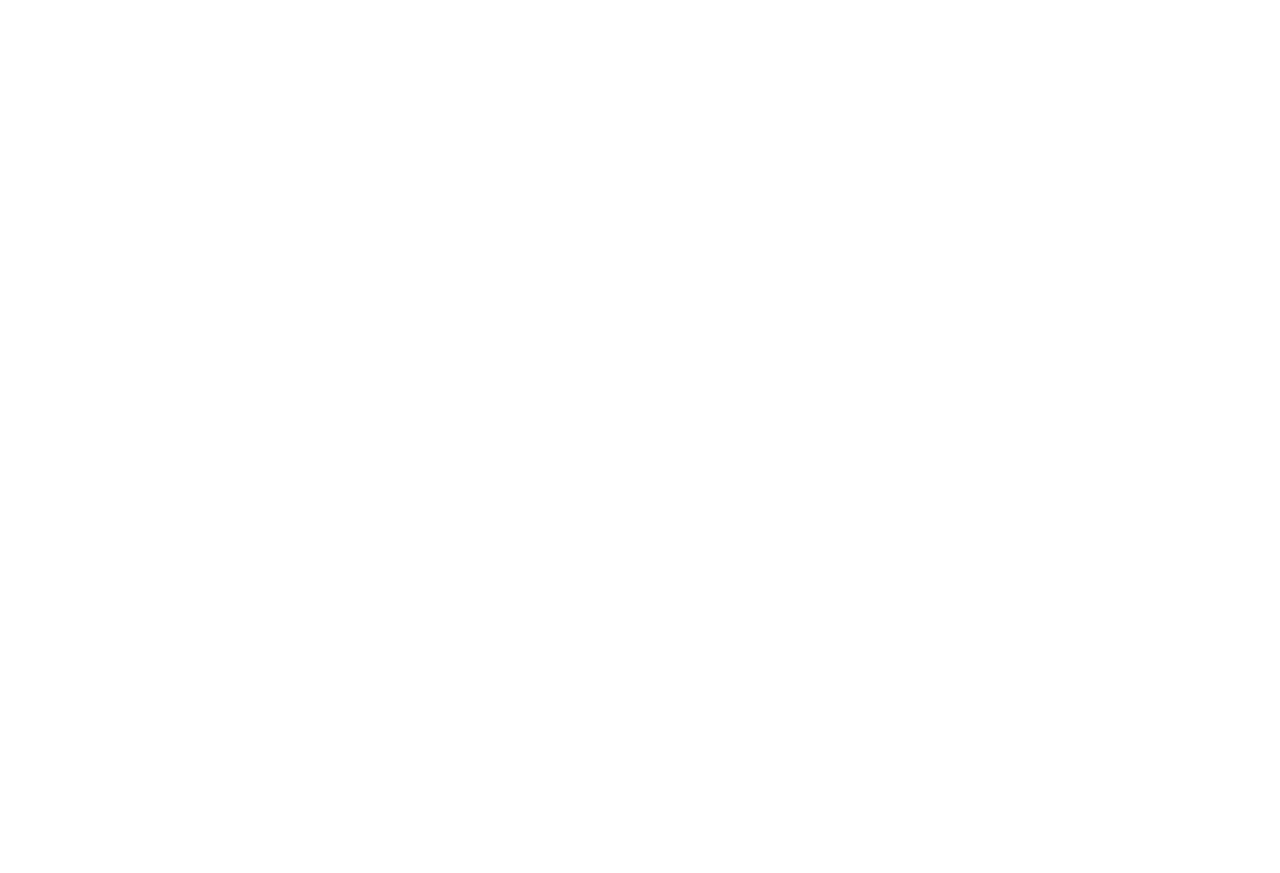
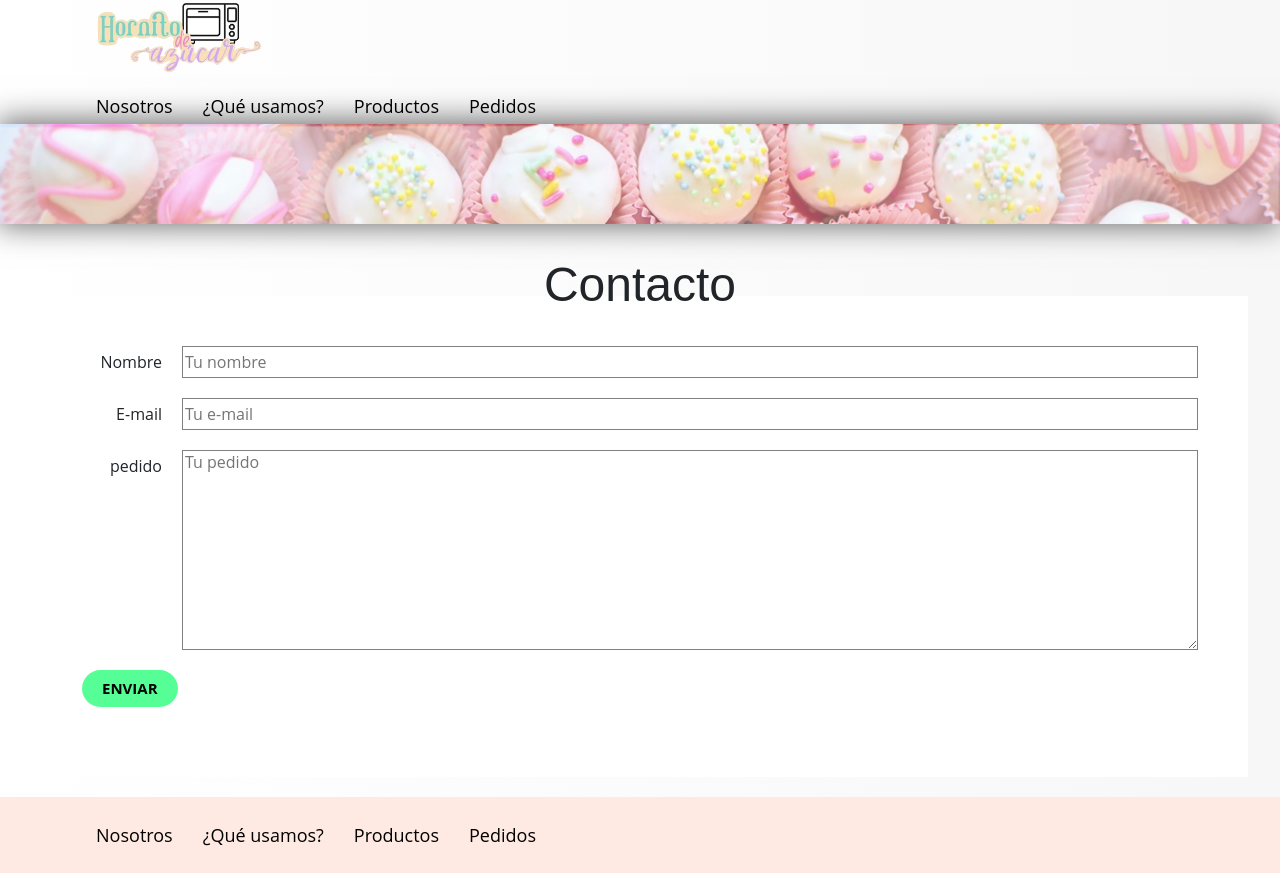
Before and after one commit to SantiagoVillverde/Pre-entrega-2-Santiago-villaverde, a plain HTML site: page html/pedidos.html in a window 1280 px wide. Before the commit the page ends 800 px from the top, so only its background shows below. Drawn offline with nearby package versions, Linux system fonts and the light colour scheme.

Commit message:
Faltan animaciones

```diff
--- a/css/style.css
+++ b/css/style.css
@@ -0,0 +1,229 @@
+:root {
+    --fuenteheading: "PT Sans", sans-serif;
+    --fuentreparrafos: "Open Sans", sans-serif;
+
+    --cafe: #784d3c;
+    --blanco: #ffffff;
+    --blancopastel_: #f0eeeb;
+    --negro: #000000;
+    --verdepastel: #56ff95;
+    --violetapastel: #D587FF;
+    --rosapastel: #FF82F7;
+    --doradopastel: #ffc349 ;
+
+}
+
+html {
+    font-size: 62.5%;
+    box-sizing: border-box;
+}
+
+
+/*Box model*/
+*, *:before, *:after {
+    box-sizing: inherit;
+  }
+body {
+    font-size: 1.6rem;
+    font-family: var(--fuentreparrafos);
+    line-height: 2;
+}
+
+/* Globales */
+
+.contenedor {
+    width: min(85%, 120rem);
+    margin: 0 auto;
+}
+
+a {
+    text-decoration: none;
+}
+
+h1, h2, h3, h4 {
+    font-family: var(--fuenteheading);
+    line-height: 1.2;
+}
+
+h1 {
+    font-size: 4.8rem;
+}
+
+h2 {
+    font-size: 4rem;
+}
+
+h3 {
+    font-size: 3.2rem;
+}
+
+h4{
+    font-size: 2.8rem;
+}
+
+p{
+    font-size: 2rem;
+    font-family: var(--fuentreparrafos);
+    font-weight: 500;
+}
+
+img {
+    max-width: 100%;
+}
+
+body{
+    background: rgb(247,247,247);
+    background: linear-gradient(270deg, rgba(247,247,247,1) 0%, rgba(255,255,255,1) 100%);
+}
+
+/* Utilidades */
+
+.no-margin {
+    margin: 0;
+}
+.no-padding {
+    padding: 0;
+}
+.centrar-texto {
+    text-align: center;
+}
+
+/* Navegacion */
+
+.logo__nombre{
+    text-decoration: none;
+
+}
+.navegacion {
+    display: flex;
+    flex-direction: row;
+    gap: 3rem;
+}
+.navegacion_links {
+    font-size: 1.8rem;
+    color: var(--negro);
+}
+
+a:hover{
+    color: var(--rosapastel);
+}
+
+/* Banner */
+
+.banner {
+    width: 200rem;
+    height: 10rem;
+    background-image: url(../img/cake-balls-g26c22f96f_1920.jpg);
+    background-size: cover;
+    background-repeat: no-repeat;
+    margin: auto;
+    padding: auto;
+    max-width: 100%;
+    -webkit-box-shadow: -1px -1px 30px 2px rgba(0,0,0,0.61);
+    -moz-box-shadow: -1px -1px 30px 2px rgba(0,0,0,0.61);
+    box-shadow: -1px -1px 30px 2px rgba(0,0,0,0.61);
+}
+
+.texto-eslogan {
+    font-size: 3rem;
+}
+
+/* footer */
+
+.footer {
+    background-color: #FFEAE3;
+    padding: 2rem 0;
+    margin-top: 2rem;
+    text-align: center;
+}
+.barra {
+    display: grid;
+    grid-template-columns: repeat(2, 1fr);
+}
+
+/* index */
+
+.contenido-principal {
+    display: grid;
+    grid-template-columns: repeat(2, 1fr);
+    gap: 2rem;
+    padding: 1rem;
+    margin: 2rem;
+    font-size: 2rem;
+}
+
+/* productos */
+
+.imagenes {
+    max-width: 100%;
+    width: 30rem;
+    height: 20rem;
+}
+
+.productos{
+    display: grid;
+    grid-template-columns: repeat(4, 1fr);
+    gap: 2rem;
+    padding: 2rem;
+    margin: 1.5rem;
+}
+
+
+/* Nosotros */
+
+.imagen {
+    max-width: 100%;
+    width: 200rem;
+    height: 50rem;
+}
+
+/* Pedidos */
+
+.formulario {
+    background-color: var(--blanco);
+    margin: -5rem auto 0 auto;
+    width: 95%;
+    padding: 5rem;
+}
+.campo {
+    display: flex;
+    margin-bottom: 2rem;
+    gap: 2rem;
+}
+.campo__label {
+    flex: 0 0 8rem;
+    text-align: right;
+}
+.campo__field {
+    flex: 1;
+    border: 1px solid grey;
+}
+.campo__field--textarea {
+    height: 20rem;
+}
+.boton{
+    background-color: var(--verdepastel);
+    color: var(--negro);
+    padding: 1rem 2rem;
+    font-size: 1.5rem;
+    text-decoration: none;
+    text-transform: uppercase;
+    font-weight: bold;
+    border-radius: 5rem;
+    border: none;
+
+
+}
+.boton:hover {
+    cursor: pointer;
+}
+
+/* ¿Que usamos? */
+
+.ingredientes {
+    display: grid;
+    grid-template-columns: repeat(2, 1fr);
+    gap: 2rem;
+    padding: 2rem;
+    margin: 1.5rem;
+}
--- a/html/nosotros.html
+++ b/html/nosotros.html
@@ -0,0 +1,63 @@
+<!DOCTYPE html>
+<html lang="es">
+<head>
+    <meta charset="UTF-8">
+    <meta http-equiv="X-UA-Compatible" content="IE=edge">
+    <meta name="viewport" content="width=device-width, initial-scale=1.0">
+    <title>Document</title>
+    <link href="https://cdn.jsdelivr.net/npm/bootstrap@5.0.2/dist/css/bootstrap.min.css" rel="stylesheet" integrity="sha384-EVSTQN3/azprG1Anm3QDgpJLIm9Nao0Yz1ztcQTwFspd3yD65VohhpuuCOmLASjC" crossorigin="anonymous">
+    <link
+    rel="stylesheet"
+    href="https://cdnjs.cloudflare.com/ajax/libs/animate.css/4.1.1/animate.min.css"
+  />
+    <link rel="stylesheet" href="../css/normalize.css">
+    <link rel="stylesheet" href="../css/style.css">
+</head>
+<body>
+
+  <header>
+    <div class="contenedor">
+      <div>
+        <a href="../index.html"><img src="../img/Logo.png" alt="Logo" ></a>
+          <nav class="navegacion">
+            <a href="../html/nosotros.html" class="navegacion_links">Nosotros</a>
+            <a href="../html/queusamos.html" class="navegacion_links">¿Qué usamos?</a>
+            <a href="../html/productos.html" class="navegacion_links">Productos</a>
+            <a href="../html/pedidos.html" class="navegacion_links">Pedidos</a>
+          </nav>
+      </div>
+  </header>
+
+  <div class="banner contenedor"></div>
+    <section>
+
+
+    <h2>Lorem ipsum, dolor sit amet consectetur adipisicing elit. Nobis dolore, vel suscipit quibusdam voluptatibus autem explicabo neque ipsum quod temporibus voluptatem ratione voluptates, laudantium repellendus veritatis, molestias consequuntur. Sed, impedit!</h2>
+
+    <img src="../img/desserts-g6f3ab60dc_1920.jpg" alt="" class="imagen">
+
+    <h3>Lorem ipsum dolor sit, amet consectetur adipisicing elit. Facere labore recusandae corporis provident inventore similique, tenetur hic, iste commodi voluptatibus rem, aut deleniti totam quis quasi voluptate quas. Voluptates, quia!</h3>
+
+    </section>
+
+    <footer class="footer">
+        <div class="contenedor">
+            <div class="barra">
+                <nav class="navegacion">
+                    <a href="../html/nosotros.html" class="navegacion_links">Nosotros</a>
+                    <a href="../html/queusamos.html" class="navegacion_links">¿Qué usamos?</a>
+                    <a href="../html/productos.html" class="navegacion_links">Productos</a>
+                    <a href="../html/pedidos.html" class="navegacion_links">Pedidos</a>
+                    <a href="https://www.instagram.com/hornitodeazucar/" class="insta"><i class="fa-brands fa-instagram"></i></a>
+                </nav>
+            </div>
+        </div>
+    </footer>
+
+</body>
+<script src="../js/wow.min.js"></script>
+              <script>
+              new WOW().init();
+              </script>
+
+</html>
--- a/html/pedidos.html
+++ b/html/pedidos.html
@@ -0,0 +1,75 @@
+<!DOCTYPE html>
+<html lang="es">
+<head>
+    <meta charset="UTF-8">
+    <meta http-equiv="X-UA-Compatible" content="IE=edge">
+    <meta name="viewport" content="width=device-width, initial-scale=1.0">
+    <title>Document</title>
+    <link href="https://cdn.jsdelivr.net/npm/bootstrap@5.0.2/dist/css/bootstrap.min.css" rel="stylesheet" integrity="sha384-EVSTQN3/azprG1Anm3QDgpJLIm9Nao0Yz1ztcQTwFspd3yD65VohhpuuCOmLASjC" crossorigin="anonymous">
+    <link
+    rel="stylesheet"
+    href="https://cdnjs.cloudflare.com/ajax/libs/animate.css/4.1.1/animate.min.css"
+  />
+    <link rel="stylesheet" href="../css/normalize.css">
+    <link rel="stylesheet" href="../css/style.css">
+</head>
+<body>
+
+    <header>
+        <div class="contenedor">
+          <div>
+            <a href="../index.html"><img src="../img/Logo.png" alt="Logo"></a>
+              <nav class="navegacion">
+                <a href="../html/nosotros.html" class="navegacion_links">Nosotros</a>
+                <a href="../html/queusamos.html" class="navegacion_links">¿Qué usamos?</a>
+                <a href="../html/productos.html" class="navegacion_links">Productos</a>
+                <a href="../html/pedidos.html" class="navegacion_links">Pedidos</a>
+              </nav>
+          </div>
+      </header>
+
+  <div class="banner contenedor"></div>
+    <section>
+        <H1 class="centrar-texto">Contacto</H1>
+
+        <form class="formulario">
+            <div class="campo">
+                <label class="campo__label" for="nombre">Nombre</label>
+                <input class="campo__field" type="text" placeholder="Tu nombre" id="nombre">
+            </div>
+            <div class="campo">
+                <label class="campo__label" for="email">E-mail</label>
+                <input class="campo__field" type="email" placeholder="Tu e-mail" id="email">
+            </div>
+            <div class="campo">
+                <label class="campo__label" for="mensaje">pedido</label>
+                <textarea class="campo__field campo__field--textarea" id="mensaje" placeholder="Tu pedido"></textarea>
+            </div>
+            <div class="campo">
+                <input type="submit" value="Enviar" class="boton boton--primario">
+            </div>
+
+        </form>
+    </section>
+
+    <footer class="footer">
+        <div class="contenedor">
+            <div class="barra">
+                <nav class="navegacion">
+                    <a href="../html/nosotros.html" class="navegacion_links">Nosotros</a>
+                    <a href="../html/queusamos.html" class="navegacion_links">¿Qué usamos?</a>
+                    <a href="../html/productos.html" class="navegacion_links">Productos</a>
+                    <a href="../html/pedidos.html" class="navegacion_links">Pedidos</a>
+                    <a href="https://www.instagram.com/hornitodeazucar/" class="insta"><i class="fa-brands fa-instagram"></i></a>
+                </nav>
+            </div>
+        </div>
+    </footer>
+
+</body>
+<script src="../js/wow.min.js"></script>
+              <script>
+              new WOW().init();
+              </script>
+
+</html>
```
Also changed, not shown: html/productos.html (+59 -0 lines), html/queusamos.html (+92 -0 lines), index.html (+57 -4 lines), img/bread-g196f885a0_1280.jpg (added), img/flour-gbca312c07_1280.jpg (added), img/ingredientes naturales.jfif (added).
